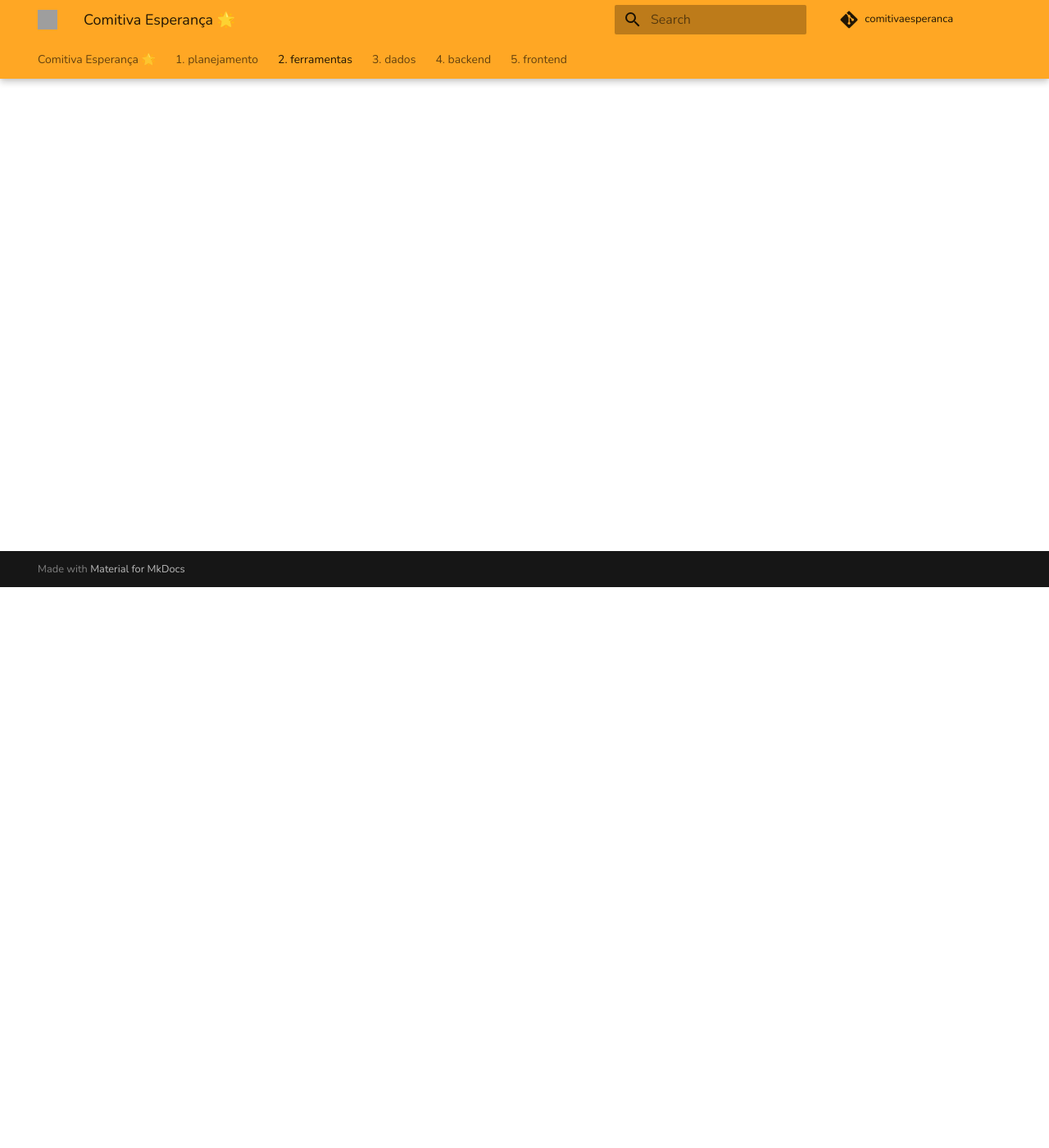
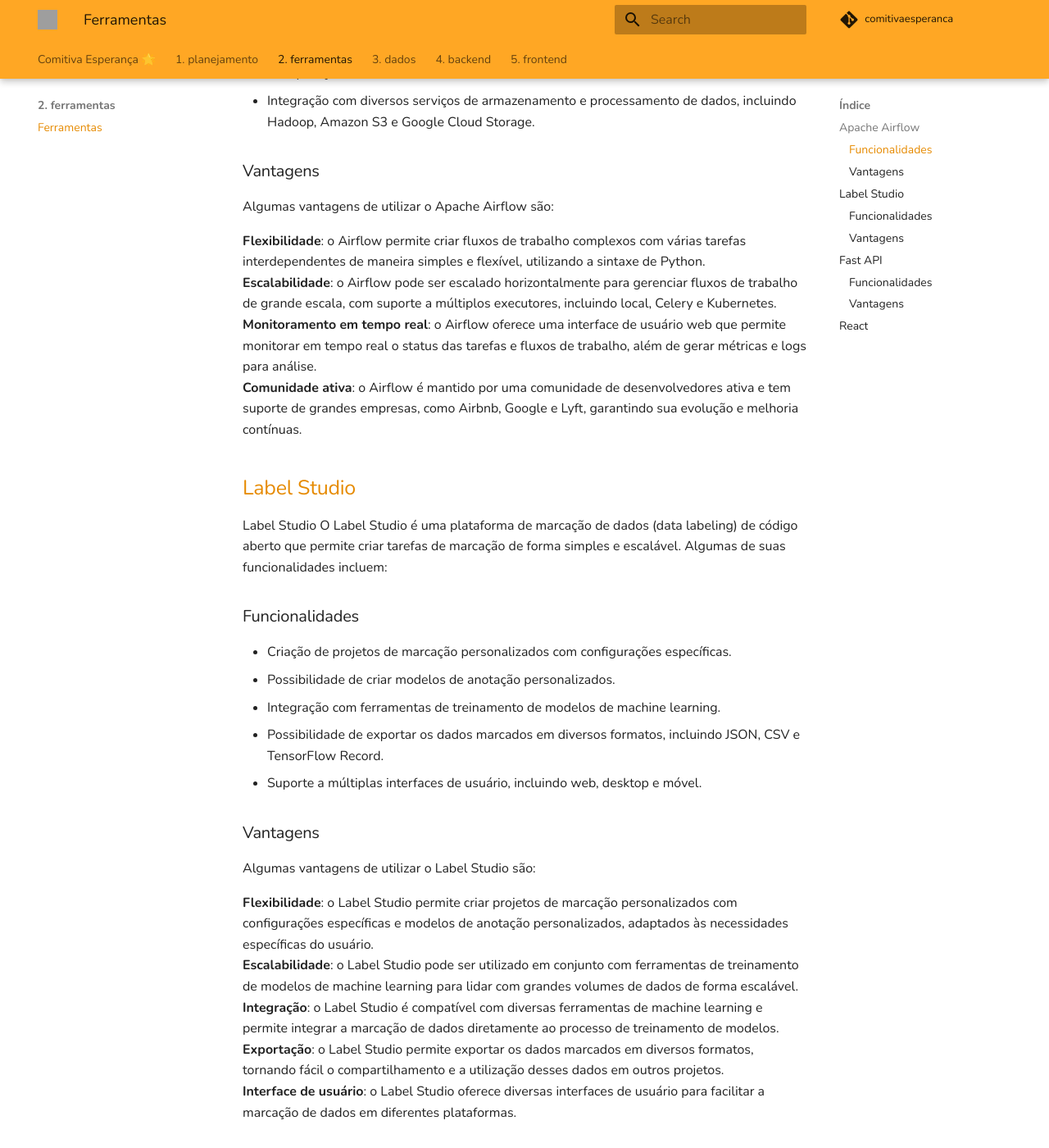
Before and after one commit to comitivaesperanca/docs, an MkDocs documentation site: the page built from docs/2. ferramentas/planejamento.md, in a window 1280 px wide and 1400 px high, scrolled down 684 px. Shown: the whole window at 82% size. Built offline with MkDocs 1.6.1 and Material for MkDocs 9.7.7, drawn with Linux system fonts in a browser that asks for light colours; comment, search, counter and statistics services are not loaded; some of the changed text lies outside the part shown; grey boxes are pictures that could not be loaded.

Commit message:
feat: adicionado ferramentas

```diff
--- a/docs/2. ferramentas/planejamento.md
+++ b/docs/2. ferramentas/planejamento.md
@@ -1,12 +1,69 @@
 
-# Comitiva Esperança 🌟
-Organização destinada ao time Comitiva Esperança do programa [pantanal.dev](https://pantanal.dev) 🚀, um programa de capacitação imersiva em tecnologias inovadoras que tem como objetivo capacitar e apresentar oportunidades de trabalho remoto no mercado financeiro nacional 💼. <br>
+# Ferramentas
 
-## Organização
-Estamos organizando o projeto atraves do [Github Projects](https://github.com/orgs/comitivaesperanca/projects/2).
+O time Comitiva Esperança está utilizando Docker para a criação de containers, e o Docker Compose para a criação de containers multiplataforma.
+A utilização de Dockers permite que o time possa trabalhar em ambientes isolados, e que possam ser facilmente replicados em outros ambientes.
+A principal possibilidade é a facilidade em publicar o projeto em servidores Cloud, como o Azure, AWS, Google Cloud, etc.
 
-## Participantes 🙋‍♀️🙋‍♂️
-- Vitor Lameirão
-- Eduardo Godoy
-- Arthur Ramires
-- Maycon Felipe Mota
+
+## [Apache Airflow](https://airflow.apache.org/)
+O Apache Airflow é uma plataforma de orquestração de fluxos de trabalho (workflow) de código aberto que permite aos usuários programar, agendar e monitorar tarefas em fluxos de trabalho complexos.
+
+### Funcionalidades
+
+- Programação de tarefas em fluxos de trabalho complexos utilizando uma sintaxe simples de Python.
+- Agendamento de tarefas baseado em tempo, eventos ou dependências.
+- Monitoramento em tempo real do status das tarefas e fluxos de trabalho.
+- Gerenciamento de dependências entre tarefas.
+- Recuperação automática de falhas de tarefas.
+- Integração com diversos serviços de armazenamento e processamento de dados, incluindo Hadoop, Amazon S3 e Google Cloud Storage.
+
+### Vantagens
+Algumas vantagens de utilizar o Apache Airflow são:
+
+**Flexibilidade**: o Airflow permite criar fluxos de trabalho complexos com várias tarefas interdependentes de maneira simples e flexível, utilizando a sintaxe de Python. <br>
+**Escalabilidade**: o Airflow pode ser escalado horizontalmente para gerenciar fluxos de trabalho de grande escala, com suporte a múltiplos executores, incluindo local, Celery e Kubernetes.  <br>
+**Monitoramento em tempo real**: o Airflow oferece uma interface de usuário web que permite monitorar em tempo real o status das tarefas e fluxos de trabalho, além de gerar métricas e logs para análise.  <br>
+**Comunidade ativa**: o Airflow é mantido por uma comunidade de desenvolvedores ativa e tem suporte de grandes empresas, como Airbnb, Google e Lyft, garantindo sua evolução e melhoria contínuas.  <br>
+
+## [Label Studio](https://labelstud.io/)
+
+Label Studio
+O Label Studio é uma plataforma de marcação de dados (data labeling) de código aberto que permite criar tarefas de marcação de forma simples e escalável. Algumas de suas funcionalidades incluem:
+
+### Funcionalidades
+- Criação de projetos de marcação personalizados com configurações específicas.
+- Possibilidade de criar modelos de anotação personalizados.
+- Integração com ferramentas de treinamento de modelos de machine learning.
+- Possibilidade de exportar os dados marcados em diversos formatos, incluindo JSON, CSV e TensorFlow Record.
+- Suporte a múltiplas interfaces de usuário, incluindo web, desktop e móvel.
+### Vantagens
+Algumas vantagens de utilizar o Label Studio são:
+
+**Flexibilidade**: o Label Studio permite criar projetos de marcação personalizados com configurações específicas e modelos de anotação personalizados, adaptados às necessidades específicas do usuário. <br>
+**Escalabilidade**: o Label Studio pode ser utilizado em conjunto com ferramentas de treinamento de modelos de machine learning para lidar com grandes volumes de dados de forma escalável. <br>
+**Integração**: o Label Studio é compatível com diversas ferramentas de machine learning e permite integrar a marcação de dados diretamente ao processo de treinamento de modelos. <br>
+**Exportação**: o Label Studio permite exportar os dados marcados em diversos formatos, tornando fácil o compartilhamento e a utilização desses dados em outros projetos. <br>
+**Interface de usuário**: o Label Studio oferece diversas interfaces de usuário para facilitar a marcação de dados em diferentes plataformas. <br>
+
+## [Fast API](https://fastapi.tiangolo.com/)
+O FastAPI é um framework de desenvolvimento web de alto desempenho, de código aberto, baseado em Python 3.6+ que utiliza o padrão OpenAPI para construir APIs RESTful. Algumas das suas principais funcionalidades incluem:
+
+### Funcionalidades
+Roteamento de requisições HTTP utilizando o padrão RESTful.
+Suporte a especificações OpenAPI e Swagger para documentação de APIs.
+Validação de tipos de dados utilizando o Pydantic, incluindo conversão automática de tipos de dados, como JSON para objetos Python.
+Suporte a CORS (Cross-Origin Resource Sharing) para controle de acesso a recursos em outras origens.
+Integração com diversos serviços de autenticação, como OAuth2 e JWT (JSON Web Tokens).
+Suporte a ASGI (Asynchronous Server Gateway Interface) para criação de aplicações assíncronas de alto desempenho.
+
+### Vantagens
+Algumas vantagens de utilizar o FastAPI são:
+
+**Alto desempenho**: o FastAPI é um dos frameworks mais rápidos disponíveis para Python, oferecendo alto desempenho em aplicações assíncronas. <br>
+**Tipagem de dados**: o FastAPI utiliza o Pydantic para validar tipos de dados automaticamente, tornando mais fácil o desenvolvimento de APIs seguras e confiáveis. <br>
+**Documentação automática**: o FastAPI utiliza especificações OpenAPI e Swagger para gerar documentação automática das APIs, facilitando o desenvolvimento e a manutenção de aplicações. <br>
+**Autenticação**: o FastAPI oferece suporte a diversos serviços de autenticação, tornando mais fácil a implementação de políticas de segurança em aplicações. <br>
+**Comunidade ativa**: o FastAPI é mantido por uma comunidade de desenvolvedores ativa e tem suporte de grandes empresas, garantindo sua evolução e melhoria contínuas. <br>
+## [React](https://pt-br.reactjs.org/)
+TBD
```
